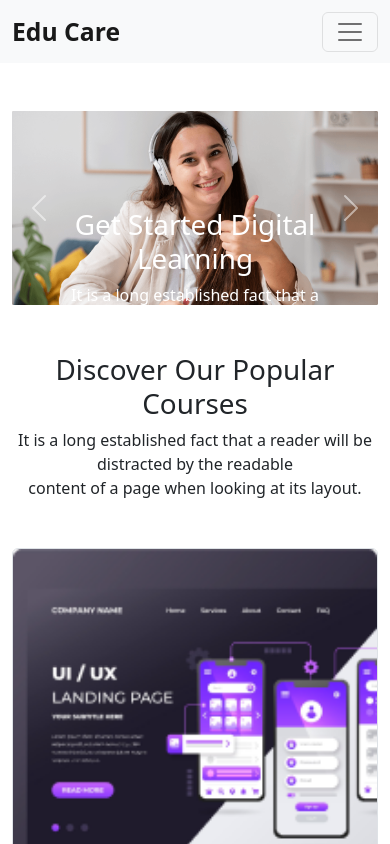
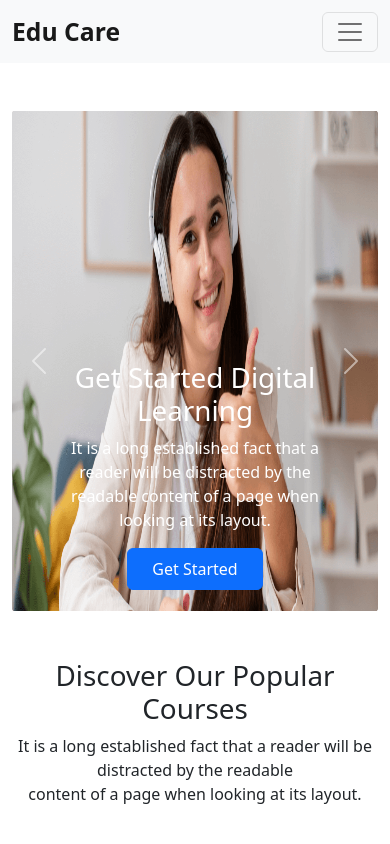
Before and after one commit to mdfuadahmed/edu-care, a plain HTML site: page index.html in a window 390 px wide. Shown: the top 844 px of the page. Drawn offline with nearby package versions, Linux system fonts and the light colour scheme.

Commit message:
media query for showing button in carousol on mobile devices

```diff
--- a/style.css
+++ b/style.css
@@ -1,3 +1,10 @@
+/* media query for showing button in carousol on mobile devices  */
+@media screen and (max-width:767px) {
+    .carousel-inner .carousel-item .cr-img{
+        height: 500px;
+
+    }
+}
 
 /* social icon style  */
 .social-icon{
```
